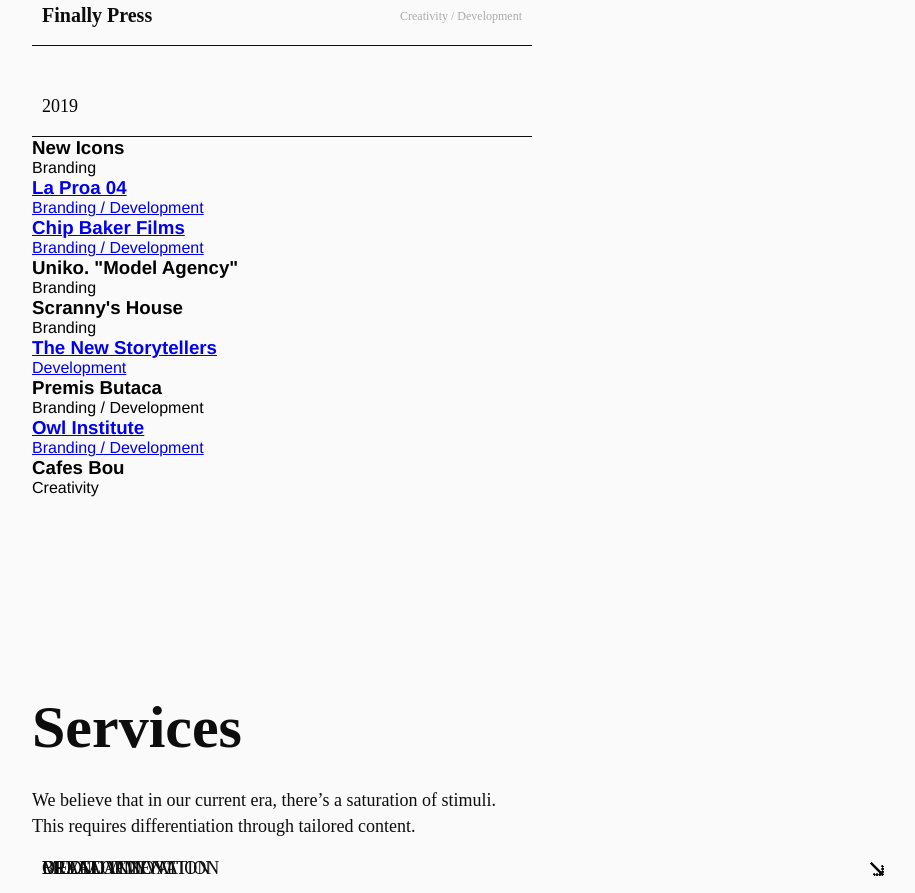
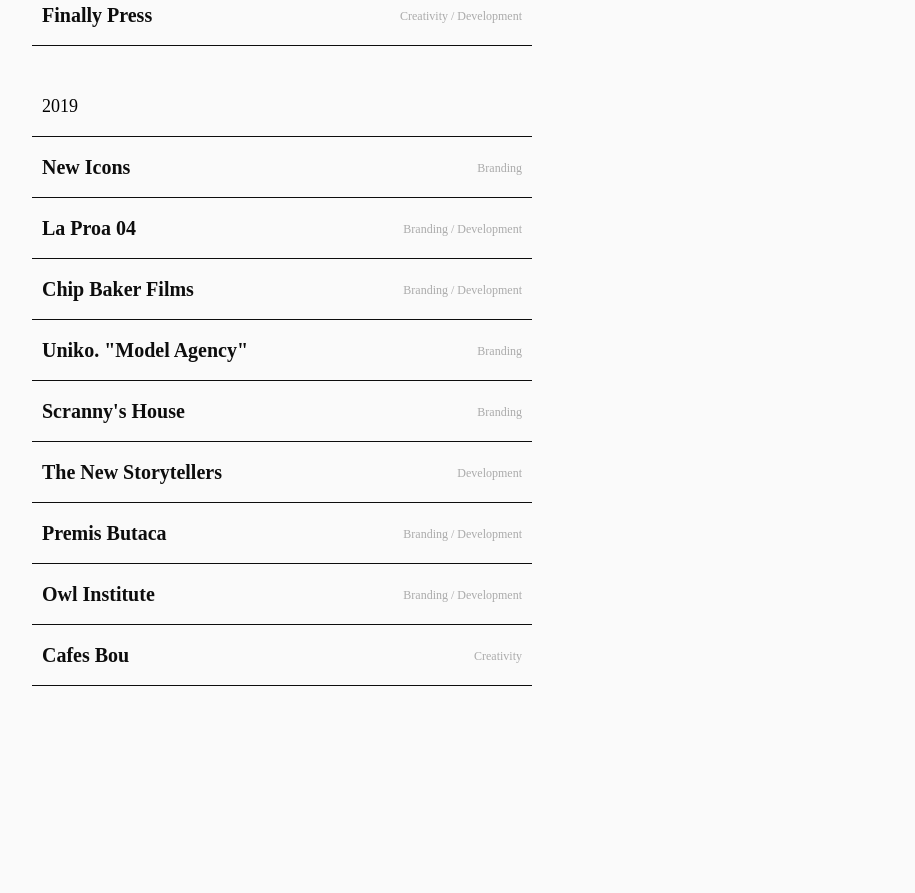
Before and after one commit to egomezsalasva/apollo30-web-2020, a React (Create React App) app: page / in a window 1280 px wide. Shown: the part 1940-2833 px from the top of the page, without its empty margins (358-1273 px from the left). Built offline with nearby package versions, Linux system fonts and the light colour scheme; a web font is replaced by a local one.

Commit message:
Launches Tabs

```diff
--- a/src/components/ListTab.js
+++ b/src/components/GlobalTab.js
@@ -48,7 +48,7 @@
 
 
 //MAIN COMPONENT
-const ListTab = ({propNoPointer, propTitle, propRole, propInternalIcon, propOnMouseEnter, propOnMouseLeave, propOnClick, children, propRoleRef}) => {
+const GlobalTab = ({propNoPointer, propTitle, propRole, propInternalIcon, propOnMouseEnter, propOnMouseLeave, propOnClick, children, propRoleRef}) => {
     return (
         <TabContainer
             className={`tab ${propNoPointer ? 'noPointerTab' : ''}`}
@@ -71,4 +71,4 @@
         </TabContainer>
     )
 }
-export default ListTab
+export default GlobalTab
--- a/src/components/launchesSection/FeaturedTab.js
+++ b/src/components/launchesSection/FeaturedTab.js
@@ -6,7 +6,7 @@
 import internalLinkIcon from '../../assets/images/internalLink.svg'
 import externalLinkIcon from '../../assets/images/externalLink.svg'
 //-Components
-import ListTab from '../ListTab'
+import GlobalTab from '../GlobalTab'
 
 
 //STYLES
@@ -42,7 +42,7 @@
 const FeaturedTab = ({propNoPointer, propTitle, propRole, propInternalIcon, propExternalIcon, propOnMouseEnter, propOnMouseLeave, propOnClick}) => {
 
     return (
-        <ListTab
+        <GlobalTab
             propNoPointer={propNoPointer}
             propTitle={propTitle}
             propRole={propRole}
@@ -56,7 +56,7 @@
             <IconContainer className="iconContainer">
                 <div className="internalLinkIcon" />
             </IconContainer>
-        </ListTab>
+        </GlobalTab>
     )
 }
 export default FeaturedTab
--- a/src/components/launchesSection/LaunchesTab.js
+++ b/src/components/launchesSection/LaunchesTab.js
@@ -6,7 +6,7 @@
 import internalLinkIcon from '../../assets/images/internalLink.svg'
 import externalLinkIcon from '../../assets/images/externalLink.svg'
 //-Components
-import ListTab from '../ListTab'
+import GlobalTab from '../GlobalTab'
 
 
 //STYLES
@@ -43,7 +43,7 @@
 
     return (
         <a href={propHrefTab} target="_blank" rel="noopener noreferrer">
-            <ListTab
+            <GlobalTab
                 propNoPointer={propNoPointer}
                 propTitle={propTitle}
                 propRole={propRole}
@@ -58,7 +58,7 @@
                 <IconContainer className="iconContainer">
                     <div className="externalLinkIcon" ref={propRoleIconRef}/>
                 </IconContainer>
-            </ListTab>
+            </GlobalTab>
         </a>
     )
 }
--- a/src/sections/LaunchesSection.js
+++ b/src/sections/LaunchesSection.js
@@ -304,7 +304,6 @@
                 <div className="divisionLine topLine"></div>
 
                 <LaunchesTab propTitle="Can Pizza"
-                    //Main Props
                     propRole="All Services"
                     //Links and Refs
                     propHrefTab="https://www.canpizza.eu/"
@@ -410,72 +409,105 @@
 
                 <div className="divisionLine topLine"></div>
 
-                <div className="tab pointerTab" onMouseEnter={() => setImage(imagesForLaunches.newIcons)} onMouseLeave={() => defaultGif()}>
-                    <h3 className="tabTitle">New Icons</h3>
-                    <div className="tabRole">Branding</div>
-                </div>
-
-                <a href="https://www.laproa04.com/" target="_blank" rel="noopener noreferrer">
-                    <div className="tab pointerTab" onMouseEnter={() => setImage(imagesForLaunches.laProa)} onMouseLeave={() => defaultGif()}>
-                        <h3 className="tabTitle">La Proa 04</h3>
-                        <div className="tabRole tabRoleIcon">Branding / Development</div>
-                        <div className="iconContainer">
-                        <div className="externalLinkIcon" />
-                        </div>
-                    </div>
-                </a>
-
-                <a href="https://www.chipbakerfilms.com/" target="_blank" rel="noopener noreferrer">
-                    <div className="tab pointerTab" onMouseEnter={() => setImage(imagesForLaunches.chipBaker)} onMouseLeave={() => defaultGif()}>
-                        <h3 className="tabTitle">Chip Baker Films</h3>
-                        <div className="tabRole tabRoleIcon">Branding / Development</div>
-                        <div className="iconContainer">
-                        <div className="externalLinkIcon" />
-                        </div>
-                    </div>
-                </a>
-
-                <div className="tab pointerTab" onMouseEnter={() => setImage(imagesForLaunches.uniko)} onMouseLeave={() => defaultGif()}>
-                    <h3 className="tabTitle">Uniko. "Model Agency"</h3>
-                    <div className="tabRole">Branding</div>
-                </div>
-
-                <div className="tab pointerTab">
-                    <h3 className="tabTitle">Scranny's House</h3>
-                    <div className="tabRole">Branding</div>
-                </div>
-
-                <a href="https://www.thenewstorytellers.es/" target="_blank" rel="noopener noreferrer">
-                    <div className="tab pointerTab">
-                        <h3 className="tabTitle">The New Storytellers</h3>
-                        <div className="tabRole tabRoleIcon">Development</div>
-                        <div className="iconContainer">
-                        <div className="externalLinkIcon" />
-                        </div>
-                    </div>
-                </a>
-
-                <div className="tab pointerTab" onMouseEnter={() => setImage(imagesForLaunches.premisButaca)} onMouseLeave={() => defaultGif()}>
-                    <h3 className="tabTitle">Premis Butaca</h3>
-                    <div className="tabRole">Branding / Development</div>
-                </div>
-
-                <a href="https://owlpsicologia.com/" target="_blank" rel="noopener noreferrer">
-                    <div className="tab pointerTab">
-                        <h3 className="tabTitle">Owl Institute</h3>
-                        <div className="tabRole tabRoleIcon">Branding / Development</div>
-                        <div className="iconContainer">
-                        <div className="externalLinkIcon" />
-                        </div>
-                    </div>
-                </a>
-
-                <div className="tab pointerTab">
-                    <h3 className="tabTitle">Cafes Bou</h3>
-                    {/* Packaging Design */}
-                    <div className="tabRole">Creativity</div>
-                </div>
-
+                <LaunchesTab propTitle="New Icons"
+                    //Main Props
+                    propRole="Branding"
+                    //Links and Refs
+                    propHrefTab={null}
+                    propRoleRef={null}
+                    propRoleIconRef={null}
+                    //Event Handlers
+                    propOnMouseEnter={() => setImage(imagesForLaunches.newIcons)}
+                    propOnMouseLeave={() => defaultGif()}
+                />
+                <LaunchesTab propTitle="La Proa 04"
+                    //Main Props
+                    propRole="Branding / Development"
+                    //Links and Refs
+                    propHrefTab="https://www.laproa04.com/"
+                    propRoleRef={null}
+                    propRoleIconRef={null}
+                    //Event Handlers
+                    propOnMouseEnter={() => setImage(imagesForLaunches.laProa)}
+                    propOnMouseLeave={() => defaultGif()}
+                />
+                <LaunchesTab propTitle="Chip Baker Films"
+                    //Main Props
+                    propRole="Branding / Development"
+                    //Links and Refs
+                    propHrefTab="https://www.chipbakerfilms.com/"
+                    propRoleRef={null}
+                    propRoleIconRef={null}
+                    //Event Handlers
+                    propOnMouseEnter={() => setImage(imagesForLaunches.chipBaker)}
+                    propOnMouseLeave={() => defaultGif()}
+                />
+                <LaunchesTab propTitle='Uniko. "Model Agency"'
+                    //Main Props
+                    propRole="Branding"
+                    //Links and Refs
+                    propHrefTab="https://www.chipbakerfilms.com/"
+                    propRoleRef={null}
+                    propRoleIconRef={null}
+                    //Event Handlers
+                    propOnMouseEnter={() => setImage(imagesForLaunches.uniko)}
+                    propOnMouseLeave={() => defaultGif()}
+                />
+                <LaunchesTab propTitle="Scranny's House"
+                    //Main Props
+                    propRole="Branding"
+                    //Links and Refs
+                    propHrefTab={null}
+                    propRoleRef={null}
+                    propRoleIconRef={null}
+                    //Event Handlers
+                    propOnMouseEnter={null}
+                    propOnMouseLeave={null}
+                />
+                <LaunchesTab propTitle="The New Storytellers"
+                    //Main Props
+                    propRole="Development"
+                    //Links and Refs
+                    propHrefTab="https://www.thenewstorytellers.es/"
+                    propRoleRef={null}
+                    propRoleIconRef={null}
+                    //Event Handlers
+                    propOnMouseEnter={null}
+                    propOnMouseLeave={null}
+                />
+                <LaunchesTab propTitle="Premis Butaca"
+                    //Main Props
+                    propRole="Branding / Development"
+                    //Links and Refs
+                    propHrefTab="https://www.thenewstorytellers.es/"
+                    propRoleRef={null}
+                    propRoleIconRef={null}
+                    //Event Handlers
+                    propOnMouseEnter={() => setImage(imagesForLaunches.premisButaca)}
+                    propOnMouseLeave={() => defaultGif()}
+                />
+                <LaunchesTab propTitle="Owl Institute"
+                    //Main Props
+                    propRole="Branding / Development"
+                    //Links and Refs
+                    propHrefTab="https://owlpsicologia.com/"
+                    propRoleRef={null}
+                    propRoleIconRef={null}
+                    //Event Handlers
+                    propOnMouseEnter={null}
+                    propOnMouseLeave={null}
+                />
+                <LaunchesTab propTitle="Cafes Bou"
+                    //Main Props
+                    propRole="Creativity"
+                    //Links and Refs
+                    propHrefTab={null}
+                    propRoleRef={null}
+                    propRoleIconRef={null}
+                    //Event Handlers
+                    propOnMouseEnter={null}
+                    propOnMouseLeave={null}
+                />
             </div>
 
             <div className="photoContainer" ref={el => photoBoxRef = el}>
```
